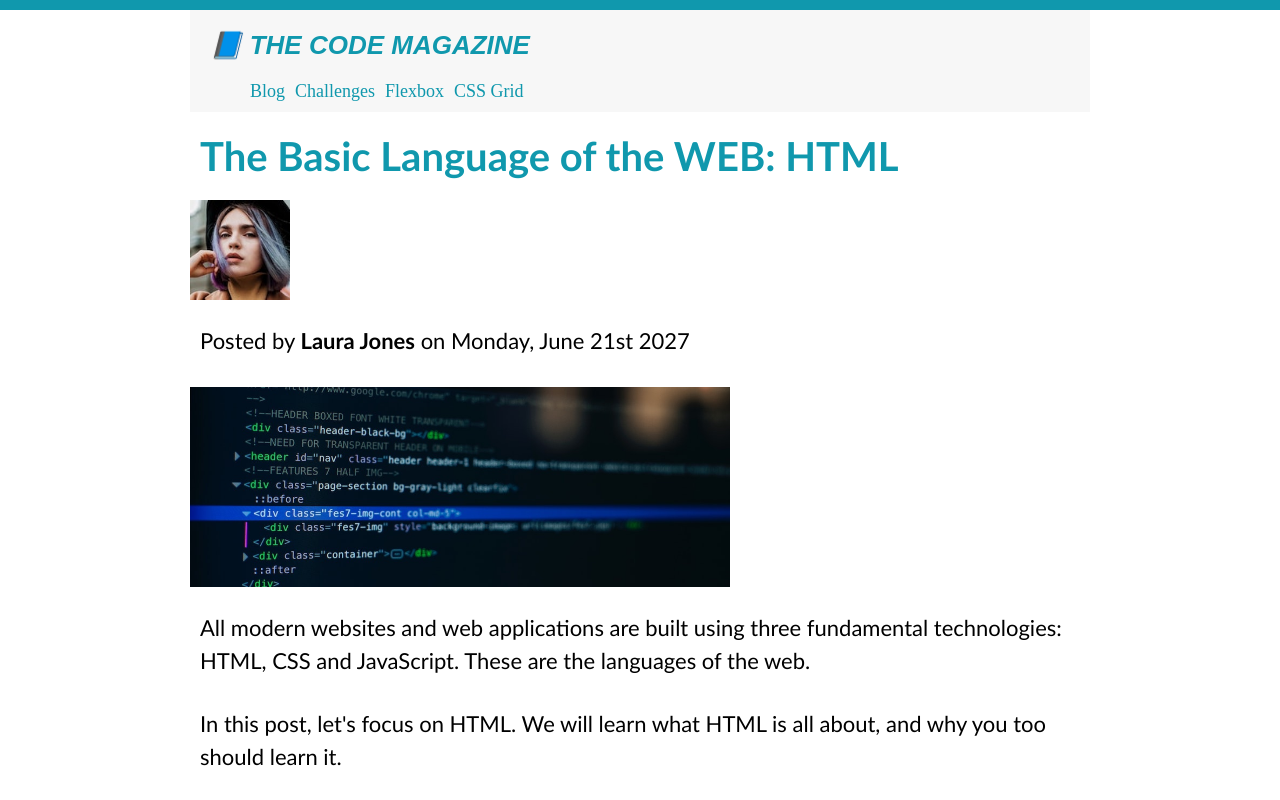
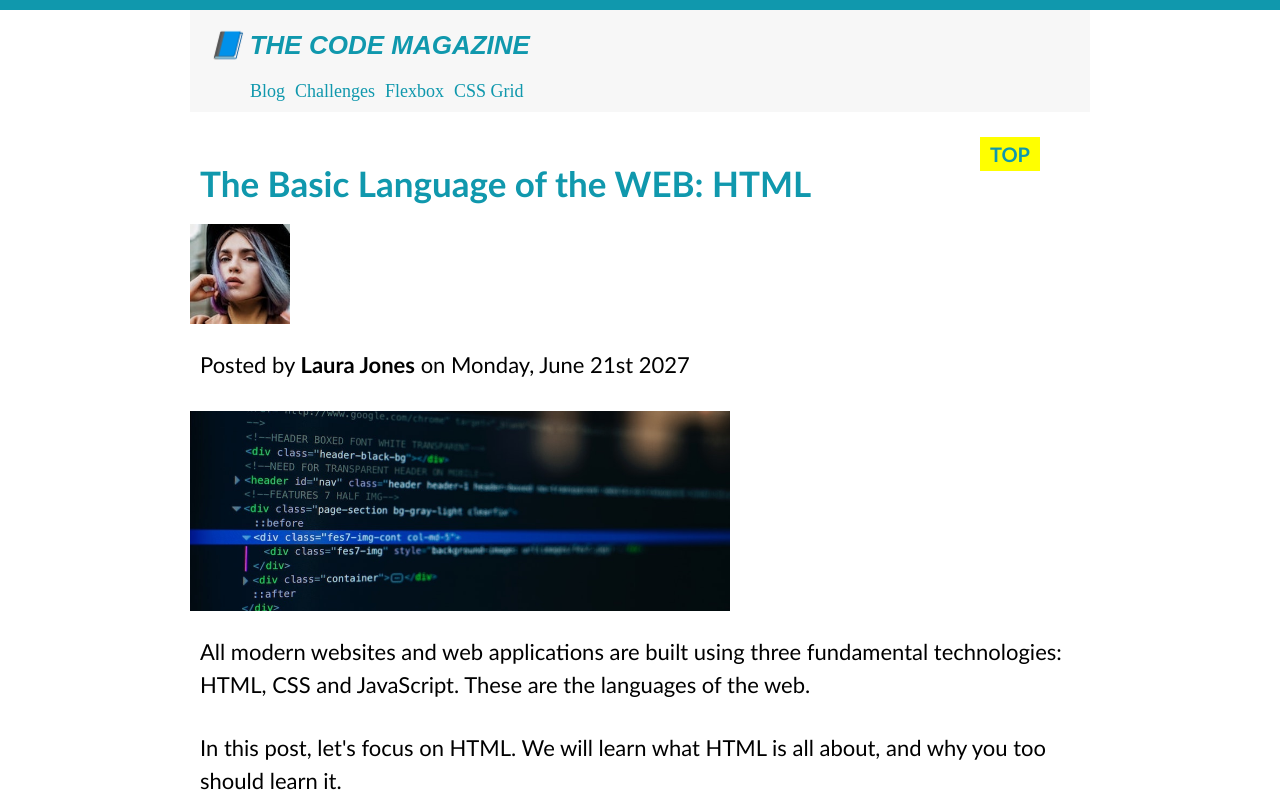
Before and after one commit to mihai-gabriel1/The-Basic-Language-of-the-Web-HTML, a plain HTML site: page index.html in a window 1280 px wide. Shown: the top 800 px of the page. Drawn offline with Linux system fonts and the light colour scheme.

Commit message:
Made a few changes to both html and css files; created a button using a pseudo element.

```diff
--- a/index.html
+++ b/index.html
@@ -24,7 +24,7 @@
         </div>
       </div>
       <div class="header">
-        <h2>The Basic Language of the WEB: HTML</h2>
+        <h2 class="title">The Basic Language of the WEB: HTML</h2>
         <img class="laura"
           src="img/laura-jones.jpg"
           alt="a picture of the author"
--- a/style.css
+++ b/style.css
@@ -29,6 +29,10 @@ p {
   padding-top: 20px;
 }
 
+.title {
+  font-size: 35px;
+}
+
 .header {
   margin-bottom: 40px;
 }
@@ -41,11 +45,25 @@ h1 {
   font-style: italic;
 }
 
+h2::after {
+  content: "TOP";
+  background-color: yellow;
+  font-weight: bold;
+  font-size: 20px;
+  display: inline-block;
+  padding: 5px 10px;
+  position: absolute;
+  top: -25px;
+  right: 50px;
+}
+
 h2 {
   font-size: 40px;
   color: #1098ad;
   font-family: "Gill Sans", "Gill Sans MT", Calibri, "Trebuchet MS", sans-serif;
   margin-bottom: 20px;
+  margin-top: 50px;
+  position: relative;
 }
 
 .nav {
@@ -75,6 +93,10 @@ h3 {
   font-family: "Gill Sans", "Gill Sans MT", Calibri, "Trebuchet MS", sans-serif;
   color: #1098ad;
   margin-bottom: 40px;
+}
+
+h3 + p::first-letter {
+  color: red;
 }
 
 .learn {
```
